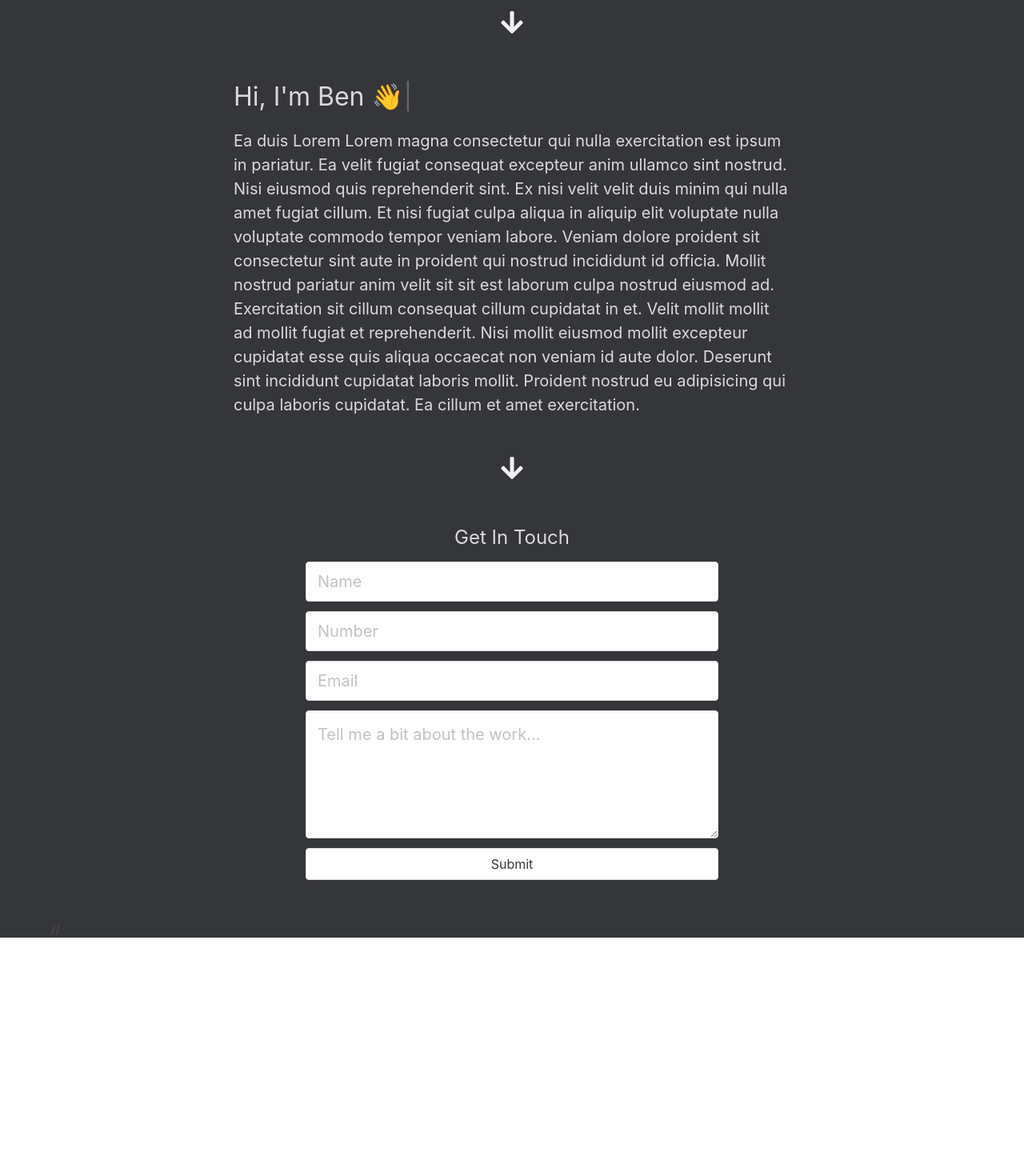
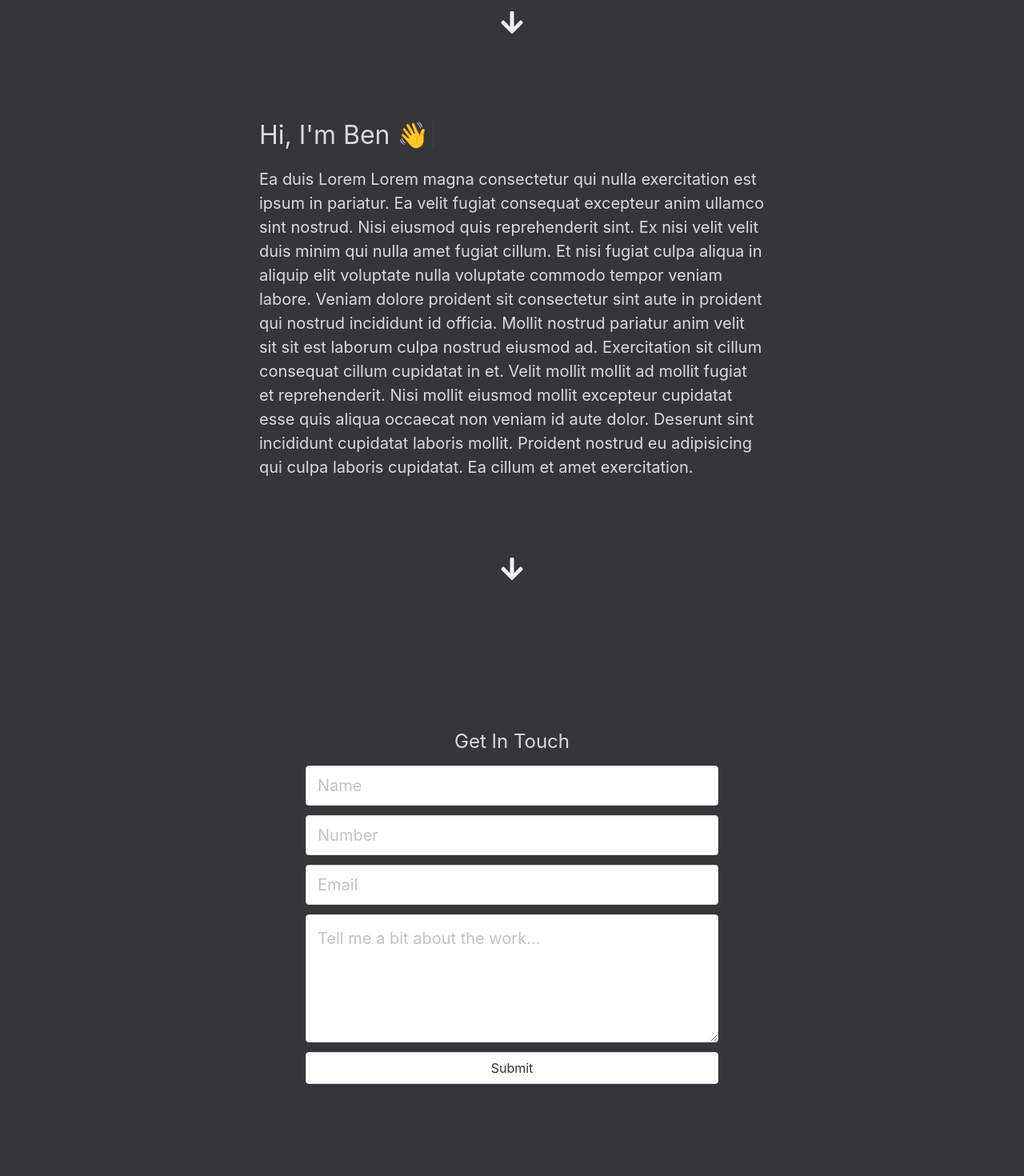
Before and after one commit to Thadman/bens-site, a React (Create React App) app: page / in a window 1280 px wide. Shown: the part 600-2070 px from the top of the page at 80% size. Before the commit the page ends 1772 px from the top, so only its background shows below. Built offline with nearby package versions, Linux system fonts and the light colour scheme; what react-animations would draw is missing.

Commit message:
just need to fix the hero image for phoe

```diff
--- a/src/About.js
+++ b/src/About.js
@@ -21,8 +21,9 @@ export default class About extends React.Component {
   render() {
     return (
       <ScrollAnimation animateIn="fadeIn">
-        <section className="section">
-          <div className="container" id="about">
+        <section className="section is-hero is-fullheight">
+          <div className="hero-body" id="about">
+            <div className="container">
               <div className="columns is-centered">
                 <div className="column is-two-thirds">
                   <h2 className="is-size-3 pb-4">
@@ -37,18 +38,19 @@ export default class About extends React.Component {
                     est ipsum in pariatur. Ea velit fugiat consequat excepteur
                     anim ullamco sint nostrud. Nisi eiusmod quis reprehenderit
                     sint. Ex nisi velit velit duis minim qui nulla amet fugiat
-                  cillum. Et nisi fugiat culpa aliqua in aliquip elit voluptate
-                  nulla voluptate commodo tempor veniam labore. Veniam dolore
-                  proident sit consectetur sint aute in proident qui nostrud
-                  incididunt id officia. Mollit nostrud pariatur anim velit sit
-                  sit est laborum culpa nostrud eiusmod ad. Exercitation sit
-                  cillum consequat cillum cupidatat in et. Velit mollit mollit
-                  ad mollit fugiat et reprehenderit. Nisi mollit eiusmod mollit
-                  excepteur cupidatat esse quis aliqua occaecat non veniam id
-                  aute dolor. Deserunt sint incididunt cupidatat laboris mollit.
-                  Proident nostrud eu adipisicing qui culpa laboris cupidatat.
-                  Ea cillum et amet exercitation.
+                    cillum. Et nisi fugiat culpa aliqua in aliquip elit
+                    voluptate nulla voluptate commodo tempor veniam labore.
+                    Veniam dolore proident sit consectetur sint aute in proident
+                    qui nostrud incididunt id officia. Mollit nostrud pariatur
+                    anim velit sit sit est laborum culpa nostrud eiusmod ad.
+                    Exercitation sit cillum consequat cillum cupidatat in et.
+                    Velit mollit mollit ad mollit fugiat et reprehenderit. Nisi
+                    mollit eiusmod mollit excepteur cupidatat esse quis aliqua
+                    occaecat non veniam id aute dolor. Deserunt sint incididunt
+                    cupidatat laboris mollit. Proident nostrud eu adipisicing
+                    qui culpa laboris cupidatat. Ea cillum et amet exercitation.
                   </p>
+                </div>
               </div>
             </div>
           </div>
--- a/src/Contact.js
+++ b/src/Contact.js
@@ -92,7 +92,8 @@ export default class Contact extends React.Component {
   render() {
     const { hovering } = this.state;
     return (
-      <div className="section" id="contact">
+      <div className="hero is-fullheight" id="contact">
+        <div className="hero-body">
           <div className="container">
             <div className="columns is-centered">
               <div className="column is-half">
@@ -174,6 +175,7 @@ export default class Contact extends React.Component {
             </div>
           </div>
         </div>
+      </div>
     );
   }
 }
--- a/src/MainPage.js
+++ b/src/MainPage.js
@@ -19,7 +19,7 @@ const MainPage = () => {
       <div className="small-icon-main" onClick={() => scroll.scrollToTop()}>
         <img src={logo} alt="this is the menu logo" />
       </div>
-      <section className="section">
+      <section className="section is-hero is-fullheight">
         <div className="container">
           <div className="columns is-centered">
             <div className="column is-half">
```
Also changed, not shown: src/Footer.js (+11 -0 lines). Lines whose indentation alone changed are shown as unchanged.
